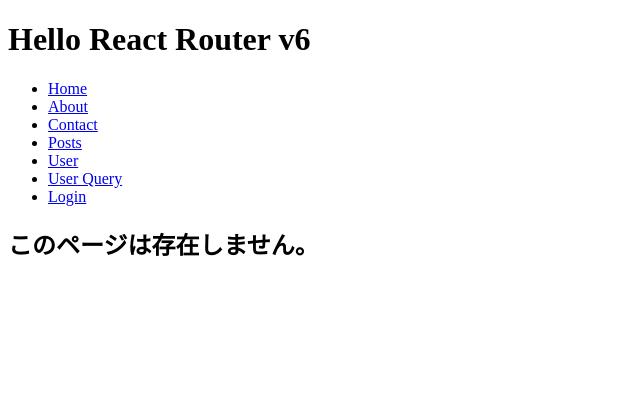
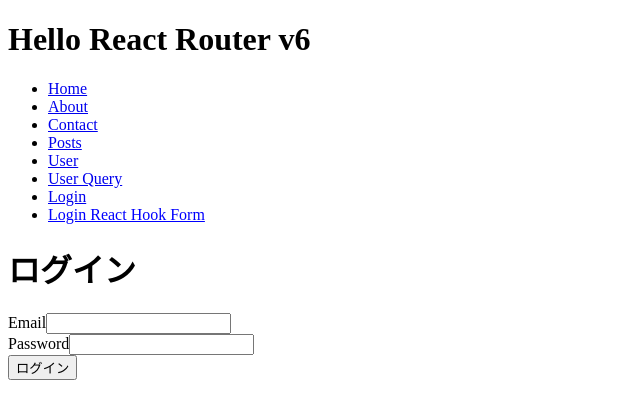
Before and after one commit to k-haruaki/vite-react-ts-app, a React (Vite) app: page /login/hook in a window 1280 px wide. Shown: the top 418 px of the page, without its empty margins (0-640 px from the left). Built offline with nearby package versions, Linux system fonts and the light colour scheme.

Commit message:
バリデーションの機能を実装

```diff
--- a/src/App.tsx
+++ b/src/App.tsx
@@ -1,6 +1,7 @@
 import { Routes, Route } from 'react-router-dom';
 import { About, Contact, Home, NoMatch, Post, Posts } from './routes/index';
 import Login from './components/login/Login';
+import LoginForHookForm from './components/login/LoginForHookForm';
 import User from './components/user/User';
 import UserQuery from './components/user/UserQuery';
 import CustomLink from './CustomLink';
@@ -31,6 +32,9 @@
         <li>
           <CustomLink to="/login">Login</CustomLink>
         </li>
+        <li>
+          <CustomLink to="/login/hook">Login React Hook Form</CustomLink>
+        </li>
       </ul>
       <Routes>
         <Route index element={<Home />} />
@@ -42,6 +46,7 @@
         <Route path="/user" element={<User />} />
         <Route path="/user/query" element={<UserQuery />} />
         <Route path="/login" element={<Login />} />
+        <Route path="/login/hook" element={<LoginForHookForm />} />
         <Route path="*" element={<NoMatch />} />
       </Routes>
     </div>
--- a/src/components/login/LoginForHookForm.tsx
+++ b/src/components/login/LoginForHookForm.tsx
@@ -1,4 +1,4 @@
-import { useForm } from 'react-hook-form';
+import { SubmitHandler, useForm } from 'react-hook-form';
 
 type FormData = {
   email: string;
@@ -6,21 +6,61 @@
 };
 
 const LoginForHookForm = () => {
-  const { register, handleSubmit } = useForm<FormData>();
+  const {
+    register,
+    handleSubmit,
+    formState: { errors },
+  } = useForm<FormData>({ criteriaMode: 'all' });
 
-  const onSubmit = handleSubmit((data) => console.log(data));
+  console.log(errors.email);
+
+  const onSubmit: SubmitHandler<FormData> = (data) => console.log(data);
 
   return (
     <div className="App">
       <h1>ログイン</h1>
-      <form onSubmit={onSubmit}>
+      <form onSubmit={handleSubmit(onSubmit)}>
         <div>
           <label htmlFor="email">Email</label>
-          <input id="email" {...register('email')} />
+          <input
+            id="email"
+            autoComplete="email"
+            {...register('email', {
+              required: { value: true, message: '入力が必須の項目です' },
+            })}
+          />
+          {errors.email?.message && <div>{errors.email.message}</div>}
         </div>
         <div>
           <label htmlFor="password">Password</label>
-          <input id="password" {...register('password')} type="password" />
+          <input
+            id="password"
+            {...register('password', {
+              required: {
+                value: true,
+                message: '入力が必須の項目です。',
+              },
+              pattern: {
+                value: /^[A-Za-z]+$/,
+                message: 'アルファベットのみ入力してください。',
+              },
+              minLength: {
+                value: 8,
+                message: '8文字以上入力してください。',
+              },
+            })}
+            type="password"
+            autoComplete="password"
+          />
+          {errors.password?.types?.required && (
+            <div>{errors.password.types.required}</div>
+          )}
+          {errors.password?.types?.pattern && (
+            <div>{errors.password.types.pattern}</div>
+          )}
+          {errors.password?.types?.minLength && (
+            <div>8文字以上入力してください。</div>
+          )}
         </div>
         <button type="submit">ログイン</button>
       </form>
```
